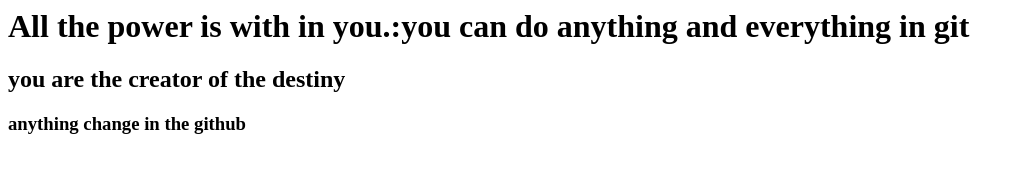
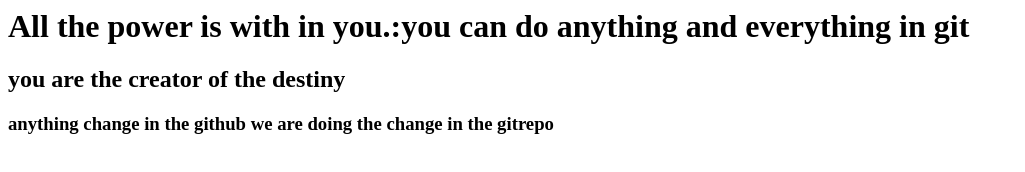
Before and after one commit to vijayasanthipaladug/firstgitrepo, a plain HTML site: page index.html in a window 1280 px wide. Shown: the whole page, without its empty margins (0-1025 px from the left). Drawn offline with Linux system fonts and the light colour scheme.

Commit message:
Update index.html
Edited in the 3rd quote

```diff
--- a/index.html
+++ b/index.html
@@ -2,7 +2,7 @@
 	<body>
 		<h1>All the power is with in you.:you can do anything and everything in git</h1>
 		<h2>you are the creator of the destiny</h2>
-		<h3>anything change in the github</h3>
+		<h3>anything change in the github we are doing the change in the gitrepo</h3>
 	</body>
 
 </html>
```
